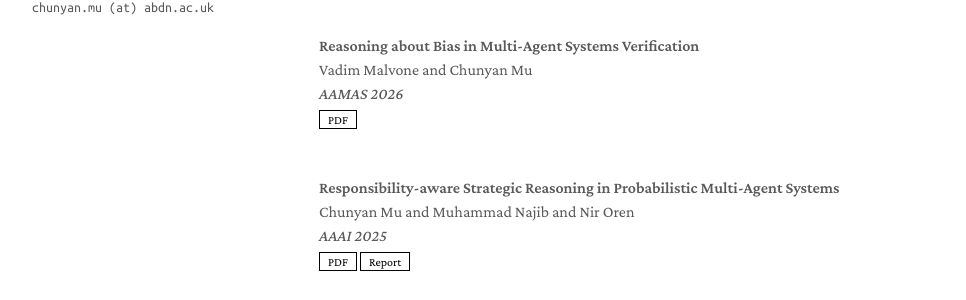
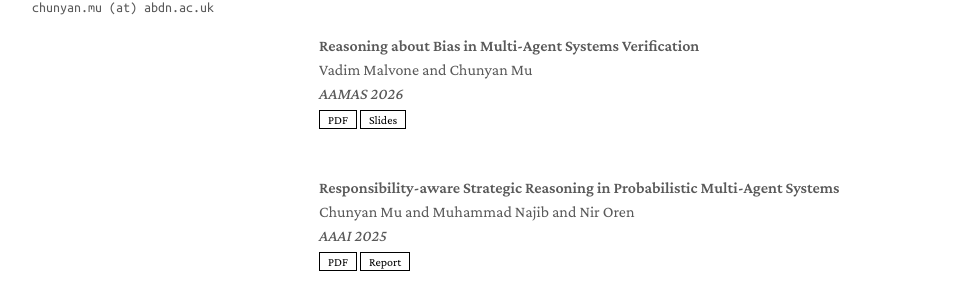
Before and after one commit to cmu777/cmu777.github.io, a Jekyll site: the page built from index.md, in a window 1280 px wide and 1309 px high. Shown: the part 329-629 px from the top of the window, without its empty margins (153-1119 px from the left). Built offline with Jekyll 4.4.1, drawn with Linux system fonts in a browser that asks for light colours; a style sheet for code colours, icons or effects is not loaded.

Commit message:
Add slides link to AAMAS 2026 publication
Added slides link for AAMAS 2026 publication.

```diff
--- a/_data/publications.yml
+++ b/_data/publications.yml
@@ -18,6 +18,7 @@ main:
     conference: AAMAS 2026
     pdf: assets/files/aamas26a.pdf
     report:
+    slides: assets/files/aamas26-slides.pdf
     code: #https://github.com/MrGiovanni/ContinualLearning
     bibtex: #https://bib.yliu.me/MICCAI23.txt
     image: #./assets/img/teaser_example_2.png
```
